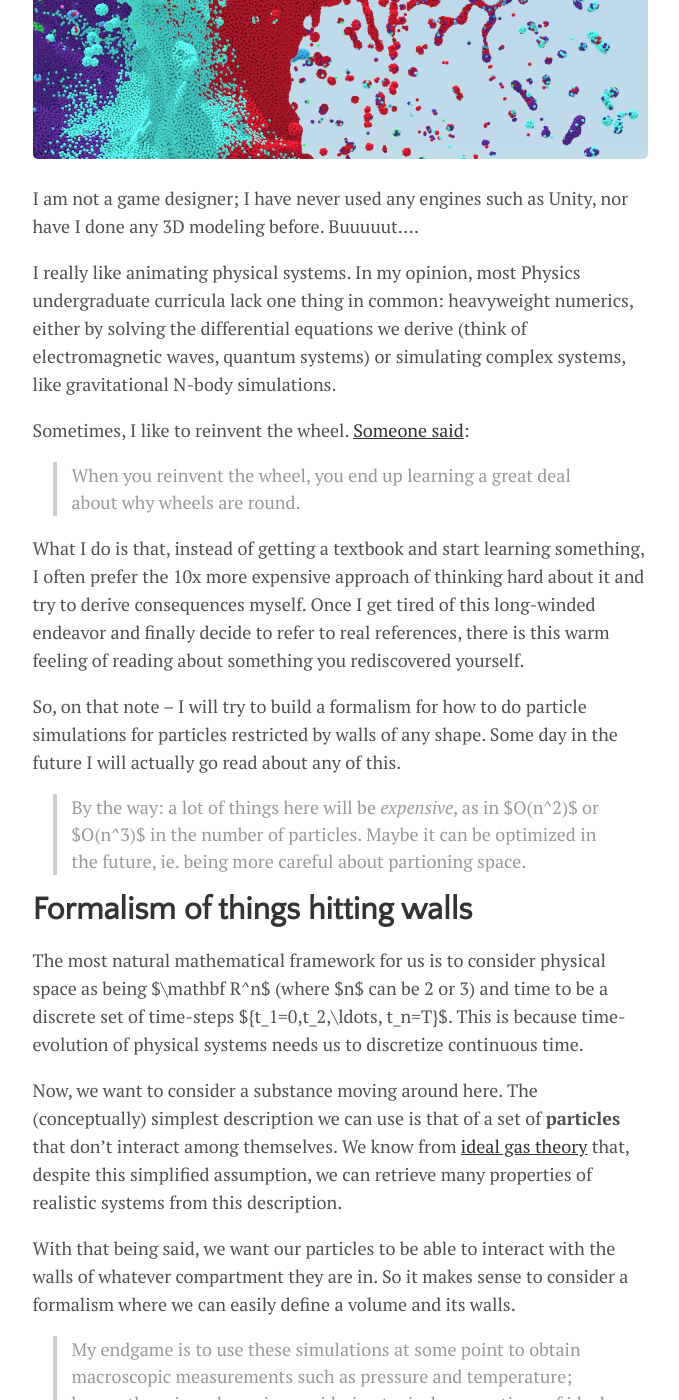
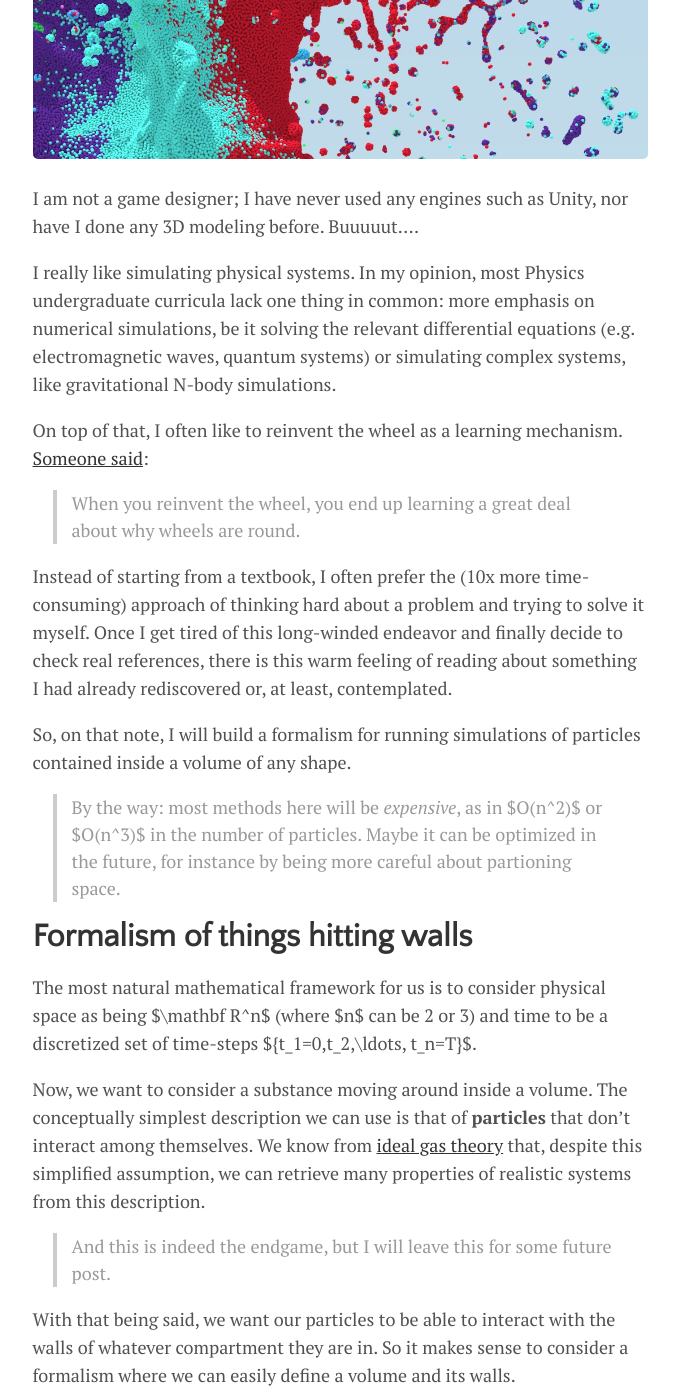
Before and after one commit to takeshimg92/takeshimg92.github.io, a Jekyll site: the page built from _posts/2024-05-16-collisions.md, in a window 1280 px wide and 1400 px high, scrolled down 440 px. Shown: the whole window, without its empty margins (300-979 px from the left). Built offline with Jekyll 4.4.1, drawn with Linux system fonts in a browser that asks for light colours; formulas are drawn with MathJax 3; some of the changed text lies outside the part shown.

Commit message:
fixed wording

```diff
--- a/_posts/2024-05-16-collisions.md
+++ b/_posts/2024-05-16-collisions.md
@@ -9,40 +9,40 @@ image: collision-simulation.jpg
 
 I am not a game designer; I have never used any engines such as Unity, nor have I done any 3D modeling before. Buuuuut....
 
-I really like animating physical systems. In my opinion, most Physics undergraduate curricula lack one thing in common: heavyweight numerics, either by solving the differential equations we derive (think of electromagnetic waves, quantum systems) or simulating complex systems, like gravitational N-body simulations.
+I really like simulating physical systems. In my opinion, most Physics undergraduate curricula lack one thing in common: more emphasis on numerical simulations, be it solving the relevant differential equations (e.g. electromagnetic waves, quantum systems) or simulating complex systems, like gravitational N-body simulations.
 
-Sometimes, I like to reinvent the wheel. [Someone said](https://academia.stackexchange.com/a/155439):
+On top of that, I often like to reinvent the wheel as a learning mechanism. [Someone said](https://academia.stackexchange.com/a/155439):
 > When you reinvent the wheel, you end up learning a great deal about why wheels are round.
 
-What I do is that, instead of getting a textbook and start learning something, I often prefer the 10x more expensive approach of thinking hard about it and try to derive consequences myself. Once I get tired of this long-winded endeavor and finally decide to refer to real references, there is this warm feeling of reading about something you rediscovered yourself.
+Instead of starting from a textbook, I often prefer the (10x more time-consuming) approach of thinking hard about a problem and trying to solve it myself. Once I get tired of this long-winded endeavor and finally decide to check real references, there is this warm feeling of reading about something I had already rediscovered or, at least, contemplated.
 
-So, on that note -- I will try to build a formalism for how to do particle simulations for particles restricted by walls of any shape. Some day in the future I will actually go read about any of this.
+So, on that note, I will build a formalism for running simulations of particles contained inside a volume of any shape.
 
-> By the way: a lot of things here will be *expensive*, as in $O(n^2)$ or $O(n^3)$ in the number of particles. Maybe it can be optimized in the future, ie. being more careful about partioning space.
+> By the way: most methods here will be *expensive*, as in $O(n^2)$ or $O(n^3)$ in the number of particles. Maybe it can be optimized in the future, for instance by being more careful about partioning space.
 
 # Formalism of things hitting walls
 
-The most natural mathematical framework for us is to consider physical space as being $\mathbf R^n$ (where $n$ can be 2 or 3) and time to be a discrete set of time-steps $\{t_1=0,t_2,\ldots, t_n=T\}$. This is because time-evolution of physical systems needs us to discretize continuous time.
+The most natural mathematical framework for us is to consider physical space as being $\mathbf R^n$ (where $n$ can be 2 or 3) and time to be a discretized set of time-steps $\{t_1=0,t_2,\ldots, t_n=T\}$.
 
-Now, we want to consider a substance moving around here. The (conceptually) simplest description we can use is that of a set of **particles** that don't interact among themselves. We know from [ideal gas theory](https://en.wikipedia.org/wiki/Ideal_gas) that, despite this simplified assumption, we can retrieve many properties of realistic systems from this description.
+Now, we want to consider a substance moving around inside a volume. The conceptually simplest description we can use is that of **particles** that don't interact among themselves. We know from [ideal gas theory](https://en.wikipedia.org/wiki/Ideal_gas) that, despite this simplified assumption, we can retrieve many properties of realistic systems from this description.
+> And this is indeed the endgame, but I will leave this for some future post.
 
 With that being said, we want our particles to be able to interact with the walls of whatever compartment they are in. So it makes sense to consider a formalism where we can easily define a volume and its walls.
 
-> My endgame is to use these simulations at some point to obtain macroscopic measurements such as pressure and temperature; hence, there is no harm in considering typical assumptions of ideal gases.
 
 ## Geometry: domains and walls
 
-We define the **domain** where our substance (which we will now think of as a gas) lives as the locus
+We define the **domain** where our gas lives as the locus
 
 $$\boxed{\Omega \equiv \{x \in\mathbf R^n:\omega(x) >0\}}$$
 
-where $\omega: \mathbf R^n \to \mathbf R$ is some real-valued function. That is, we consider the domain as the set of points where this function is positive.
+where $\omega: \mathbf R^n \to \mathbf R$ is some real-valued function.
 
 ![img](https://raw.githubusercontent.com/takeshimg92/takeshimg92.github.io/main/assets/img/collisions/geometrical_domain.png)
 
-> Example: one could choose $\omega(x,y) = 3\exp(-x^2-y^2) - 1$. This function is positive inside the circle of radius $\sqrt{\log 3}$, zero on the circle, and negative outside.
+> Example: one could choose $\omega(x,y) = 3\exp(-x^2-y^2) - 1$. This function is positive inside the circle of radius $\sqrt{\log 3}$, zero on the circle, and negative outside, hence our particles would be living inside the circle.
 
-What do we want of $\omega$? It makes sense to require it to be continuous; we keep hypotheses regarding smoothness on hold for now.
+What do we require of $\omega$? It makes sense for it to be continuous; we keep other hypotheses regarding smoothness on hold for now.
 
 Now let us consider a single particle. Its position at any time $t_i$ is given by a vector $x(t_i)$, which evolves according to Newton's second law. Numerically, we know how to do this via various algorithms, such as the [Euler method](https://en.wikipedia.org/wiki/Euler_method), [leapfrog integration](https://en.wikipedia.org/wiki/Leapfrog_integration) or [Runge-Kutta methods](https://en.wikipedia.org/wiki/Runge%E2%80%93Kutta_methods).
 
@@ -51,8 +51,9 @@ Now let us consider a single particle. Its position at any time $t_i$ is given b
 We assume that there exists an algorithm $\mathrm{evolution}()$ which takes an initial position, an initial velocity, and a timestep, and returns the next position and velocities:
 
 $$\boxed{x_{t+\Delta t}, v_{t+\Delta t} = \mathrm{evolution}(x_t, v_t, \Delta t).}$$
+> This immediately means we do not consider interactions among the particles; otherwise the right-hand side would containg the whole list of positions and velocities for all particles.
 
-But collisions against walls are not 100% included in this formalism: they are, effectively, an instantaneous infinite force applied to the particle (see Appendix below). Hence we need to come up with a procedure to simulate collisions.
+But collisions against walls are not 100% included in this formalism: they are, effectively, an instantaneous infinite force applied to the particle. Hence we need to come up with a procedure to simulate collisions.
 
 Define the wall as the boundary
 
@@ -103,8 +104,7 @@ where $\hat n_\star \equiv \hat n(x_\star)$.
 
 ![img](https://raw.githubusercontent.com/takeshimg92/takeshimg92.github.io/main/assets/img/collisions/diagram.png)
 
-
-To see this: the vector pointing from $x_i$ to $x_{i+1}$ is their difference $x_{i+1}-x_i$. Its projection along the surface normal $\hat{n}_\star$ is
+The proof is as follows: the vector pointing from $x_i$ to $x_{i+1}$ is their difference $x_{i+1}-x_i$. Its projection along the surface normal $\hat{n}_\star$ is
 
 $$[(x_{i+1}-x_i)\cdot \hat{n}_\star]\hat{n}_\star.$$
 
@@ -130,8 +130,7 @@ However, what is the best approximation we have for $v_-$? Given $v_i \equiv v(t
 
 $$\underline{\;\;} , v_- = \mathrm{evolution}(x_0 = x(t_i),\; v_0 = v(t_i),\; \Delta t = \lambda_* (t_{i+1} - t_i))$$
 
-
-> This step is very expensive -- it requires another computation of evolution, which may require to compute $n$ forces between particles. For small time steps, it is likely that just using $v_- \approx v(t_i)$ is sufficient.
+> This step is very expensive -- it requires another computation of evolution. For small time steps, it is likely that just using $v_- \approx v(t_i)$ would be sufficient.
 
 Hence, we have all the ingredients for an algorithm. We first tentatively evolve all particles to their next position; then, if any fall out of the domain, we fix their position and velocity via the procedures above.
 
```
Also changed, not shown: other parts of _posts/2024-05-16-collisions.md (+2 -2 lines).
